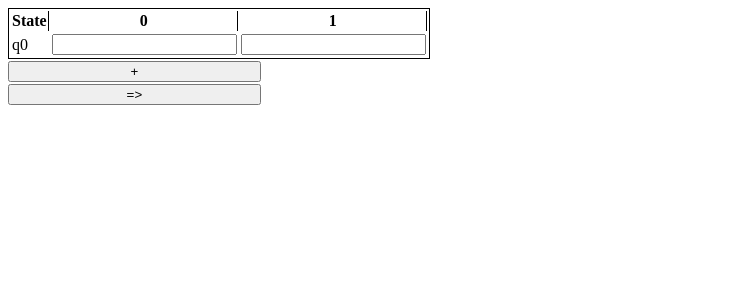
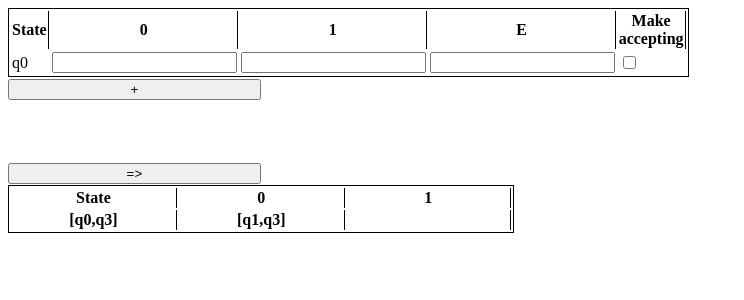
Before and after one commit to paradox42/nfa-to-dfa-react, a React (Create React App) app: page / in a window 1280 px wide. Shown: the top 300 px of the page, without its empty margins (0-744 px from the left). Built offline with nearby package versions, Linux system fonts and the light colour scheme.

Commit message:
get NFA each row's data done

```diff
--- a/src/App.css
+++ b/src/App.css
@@ -1,4 +1,4 @@
-#userInputTable {
+/* #userInputTable {
   width: 20%;
   border: 1px solid black;
 }
@@ -16,4 +16,4 @@
 #convertButton {
   width: 20%;
   margin-top: 2px;
-}
+} */
--- a/src/App.js
+++ b/src/App.js
@@ -1,4 +1,5 @@
 import React from "react";
+import "./App.css";
 
 import NFATable from "./tables/NFATable";
 import DFATable from "./tables/DFATable";
@@ -6,10 +7,10 @@ import DFATable from "./tables/DFATable";
 class App extends React.Component {
   render() {
     return (
-      <React.Fragment>
+      <div id="mainContainer">
         <NFATable></NFATable>
         <DFATable></DFATable>
-      </React.Fragment>
+      </div>
     );
   }
 }
--- a/src/tables/DFATable.css
+++ b/src/tables/DFATable.css
@@ -0,0 +1,14 @@
+#convertButton {
+    margin-top: 5%;
+    margin-bottom: 1px;
+}
+
+#DFATable {
+    width: 40%;
+    border: 1px solid black;
+}
+
+#DFATable tr th {
+    border-right: 1px solid black;
+    width: 10%;
+}
--- a/src/tables/DFATable.js
+++ b/src/tables/DFATable.js
@@ -1,26 +1,53 @@
 import React from "react";
-import "./NFATable.css";
+import "./DFATable.css";
 
 class DFATable extends React.Component {
-  constructor(props) {
-    super(props);
-    this.state = { totalState: 1 };
-  }
+  convert = () => {
+    this.storeValues();
+  };
 
-  addOneRow = () => {
-    this.setState((state) => {
-      return {
-        totalState: state.totalState + 1,
-      };
-    });
+  storeValues = () => {
+    window.localStorage.NFATable = {};
+    const inputRows = document.querySelectorAll(".userInputRows");
+    for (var i = 0; i < inputRows.length; i++) {
+      const rowData = this.getRowValues(inputRows[i]);
+      console.log(rowData);
+    }
+  };
+
+  getRowValues = (row) => {
+    const oneRow = row.querySelectorAll(".userInputs");
+    var rowData = {};
+    for (var i = 0; i < oneRow.length; i++) {
+      if (i < 3) {
+        rowData[i] = oneRow[i].value;
+      } else if (i == oneRow.length - 1) {
+        rowData.isFinalState = oneRow[i].checked;
+      }
+    }
+    return rowData;
   };
 
   render() {
     return (
-      <div id="DFA">
+      <div>
+        <button id="convertButton" onClick={this.convert}>
+          =&gt;
+        </button>
         <table id="DFATable">
+          <tbody>
+            <tr>
+              <th>State</th>
+              <th>0</th>
+              <th>1</th>
+            </tr>
+            <tr>
+              <th>[q0,q3]</th>
+              <th>[q1,q3]</th>
+              <th></th>
+            </tr>
+          </tbody>
         </table>
-        <button id="convertButton">=&gt;</button>
       </div>
     );
   }
--- a/src/tables/NFARows.js
+++ b/src/tables/NFARows.js
@@ -5,13 +5,19 @@ class NFARows extends React.Component {
     const rowArr = [...Array(this.props.totalState).keys()];
     const rows = rowArr.map((num) => {
       return (
-        <tr>
+        <tr id={"row" + num} className="userInputRows">
           <td>{"q" + num}</td>
           <td>
-            <input type="text" id={num - 1 + "0"}></input>
+            <input type="text" id={num + "0"} className="userInputs"></input>
           </td>
           <td>
-            <input type="text" id={num - 1 + "1"}></input>
+            <input type="text" id={num + "1"} className="userInputs"></input>
+          </td>
+          <td>
+            <input type="text" id={num + "1"} className="userInputs"></input>
+          </td>
+          <td>
+            <input type="checkbox" id={"acceptingState" + num} className="userInputs" />
           </td>
         </tr>
       );
--- a/src/tables/NFATable.js
+++ b/src/tables/NFATable.js
@@ -6,25 +6,33 @@ class NFATable extends React.Component {
   constructor(props) {
     super(props);
     this.state = { totalState: 1 };
+    window.localStorage.setItem("totalState", 1);
   }
 
   addOneRow = () => {
-    this.setState((state) => {
-      return {
-        totalState: state.totalState + 1,
-      };
-    });
+    this.setState(
+      (state) => {
+        return {
+          totalState: state.totalState + 1,
+        };
+      },
+      () => {
+        window.localStorage.setItem("totalState", this.state.totalState);
+      }
+    );
   };
 
   render() {
     return (
-      <div id="NFA">
+      <div>
         <table id="userInputTable">
           <tbody>
             <tr>
               <th>State</th>
               <th>0</th>
               <th>1</th>
+              <th>E</th>
+              <th>Make accepting</th>
             </tr>
 
             <NFARows totalState={this.state.totalState}></NFARows>
```
Also changed, not shown: package 2.json (added, +11 -0 lines).
